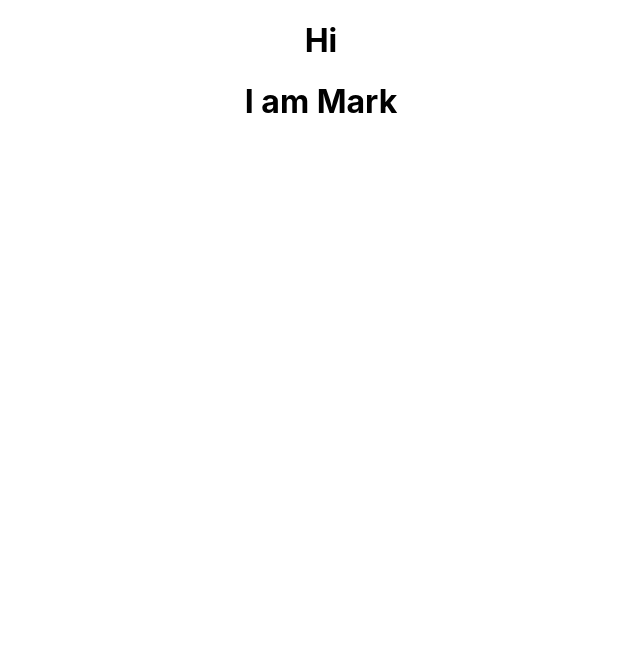
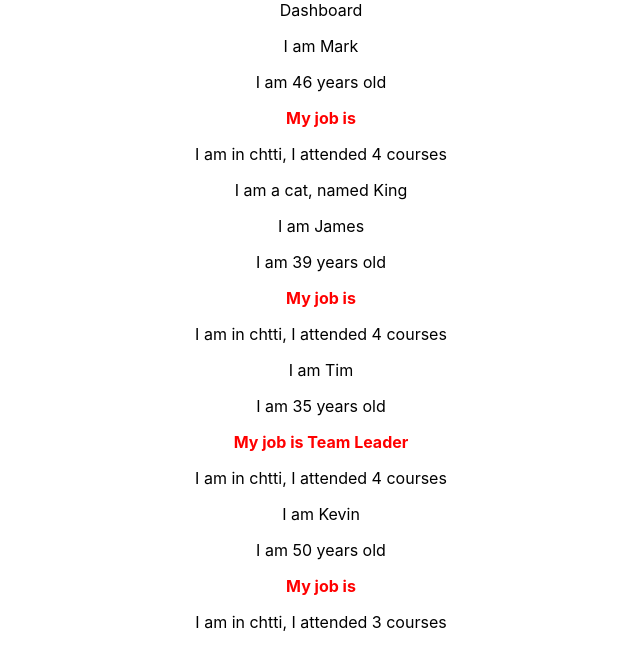
Before and after one commit to qazw2088/chtti_react_redux, a React (Create React App) app in the folder app1/: page / in a window 1280 px wide. Shown: the top 670 px of the page, without its empty margins (319-959 px from the left). Built offline with nearby package versions, Linux system fonts and the light colour scheme.

Commit message:
feat: props in class component, props in functional component

```diff
--- a/app1/src/App.js
+++ b/app1/src/App.js
@@ -1,16 +1,23 @@
-import React, { Component } from "react";
+import { Component } from "react";
 
 import "./App.css";
+import Dashboard from "./components/Dashboard";
+import Person from "./components/Person";
+import Pets from "./components/Pets";
+
 class App extends Component {
   render() {
-    console.log("App render called");
     return (
       <div className="App">
-        <h1>Hi</h1>
-        <h1>I am Mark</h1>
+        <Dashboard />
+        <Person name="Mark" age="46" />
+        <Pets name="King" specie="cat"></Pets>
+        <Person name="James" age="39" />
+        <Person name="Tim" age="35">
+          Team Leader
+        </Person>
+        <Person name="Kevin" age="50" />
       </div>
-      // React.createElement('div',{className:'App'},React.createElement('h1', null,'Hi'),
-      // React.createElement('h1',null,'I am Mark'))
     );
   }
 }
--- /dev/null
+++ b/app1/src/components/Dashboard.jsx
@@ -0,0 +1,7 @@
+import React, { Component } from "react";
+
+export default class Dashboard extends Component {
+  render() {
+    return <div>Dashboard</div>;
+  }
+}
--- /dev/null
+++ b/app1/src/components/Person.jsx
@@ -0,0 +1,17 @@
+import React from "react";
+
+const Person = (props) => {
+  console.log(`inside Person, prpos.name=${props.name}`);
+  return (
+    <div>
+      <p>I am {props.name}</p>
+      <p>I am {props.age} years old</p>
+      <p style={{ color: "red", fontWeight: "bold" }}>
+        My job is {props.children}
+      </p>
+      <p>I am in chtti, I attended {Math.floor(Math.random() * 5)} courses</p>
+    </div>
+  );
+};
+
+export default Person;
--- /dev/null
+++ b/app1/src/components/Pets.jsx
@@ -0,0 +1,11 @@
+import React, { Component } from "react";
+
+export default class Pets extends Component {
+  render() {
+    return (
+      <div>
+        I am a {this.props.specie}, named {this.props.name}
+      </div>
+    );
+  }
+}
```
